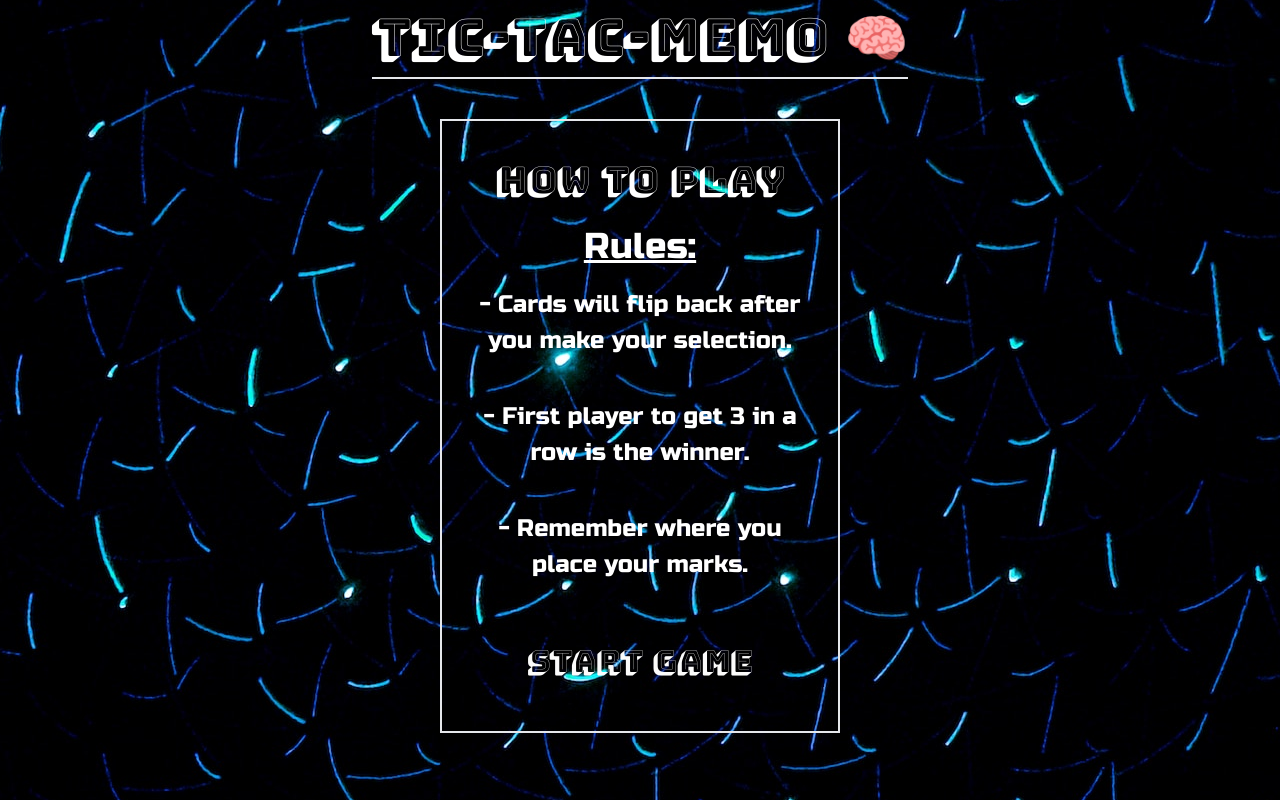
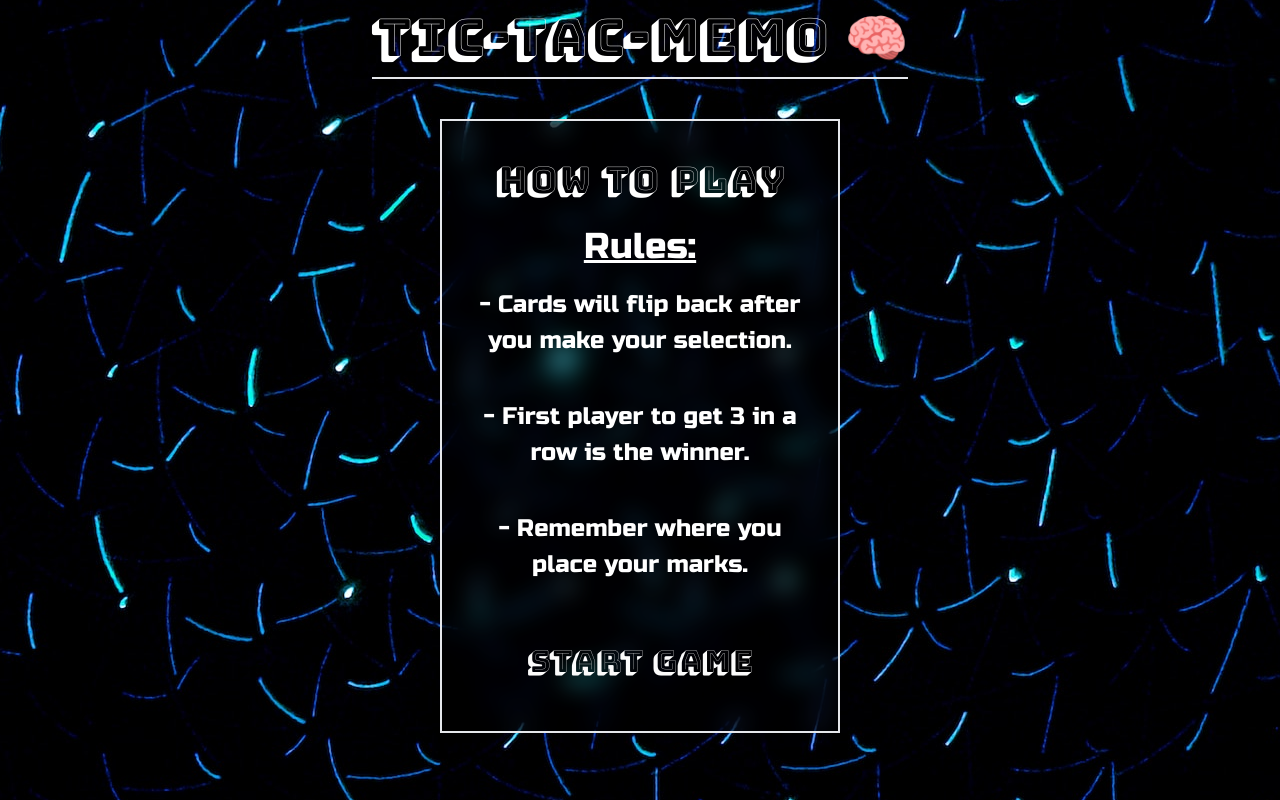
Before and after one commit to damyvegaleiva/tic-tac-memo, a React (Vite) app: page / in a window 1280 px wide. Built offline with nearby package versions, Linux system fonts and the light colour scheme.

Commit message:
Minor style updates.

```diff
--- a/src/containers/HomeContainer.tsx
+++ b/src/containers/HomeContainer.tsx
@@ -4,7 +4,7 @@ const HomeContainer: React.FC = () => {
   const navigate = useNavigate();
 
   return (
-    <div className="flex flex-col justify-center w-[95%] sm:w-[50%] max-w-[400px] gap-5 m-auto mt-10 border-2 p-8 home-container">
+    <div className="flex flex-col justify-center w-[95%] sm:w-[50%] max-w-[400px] gap-5 m-auto mt-10 border-2 p-8 home-container bg-black/25 backdrop-blur-md">
       <h1 className="text-[2.25rem] text-white text-center">HOW TO PLAY</h1>
 
       <div className="text-center text-white rules-container">
--- a/src/styles/Square.scss
+++ b/src/styles/Square.scss
@@ -1,12 +1,13 @@
 .flip-card {
   background: transparent;
   perspective: 1000px;
+
   &:hover {
     cursor: pointer;
   }
 
   .flip-card-inner {
-    border-radius: 10px;
+    border-radius: 5px;
     position: relative;
     width: 100%;
     height: 100%;
@@ -19,6 +20,7 @@
 
   .flip-card-front {
     transform: rotateY(180deg);
+
     p {
       &:nth-child(2) {
         -webkit-text-stroke: 1px white;
@@ -36,7 +38,7 @@
     display: flex;
     justify-content: center;
     align-items: center;
-    border-radius: 10px;
+    border-radius: 5px;
     background: url("/images/background.jpg") center;
     background-size: auto;
   }
```
